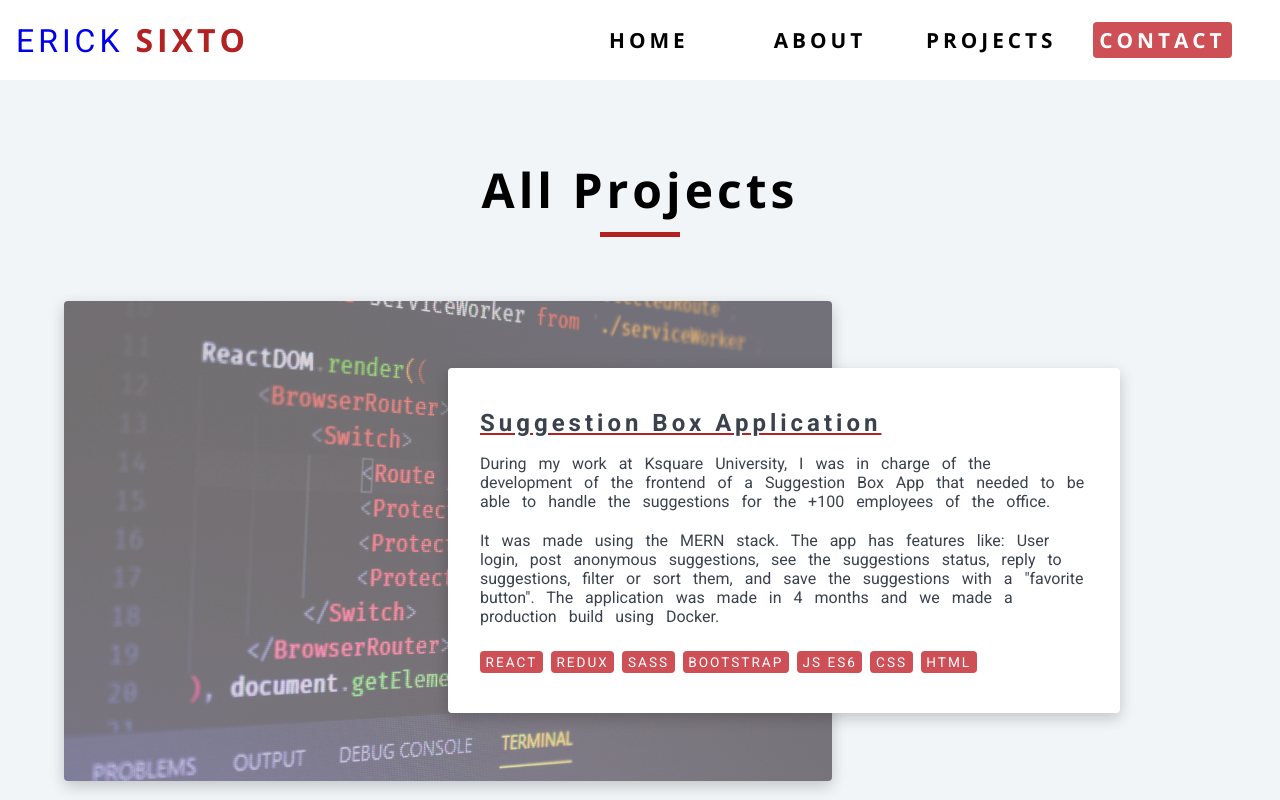
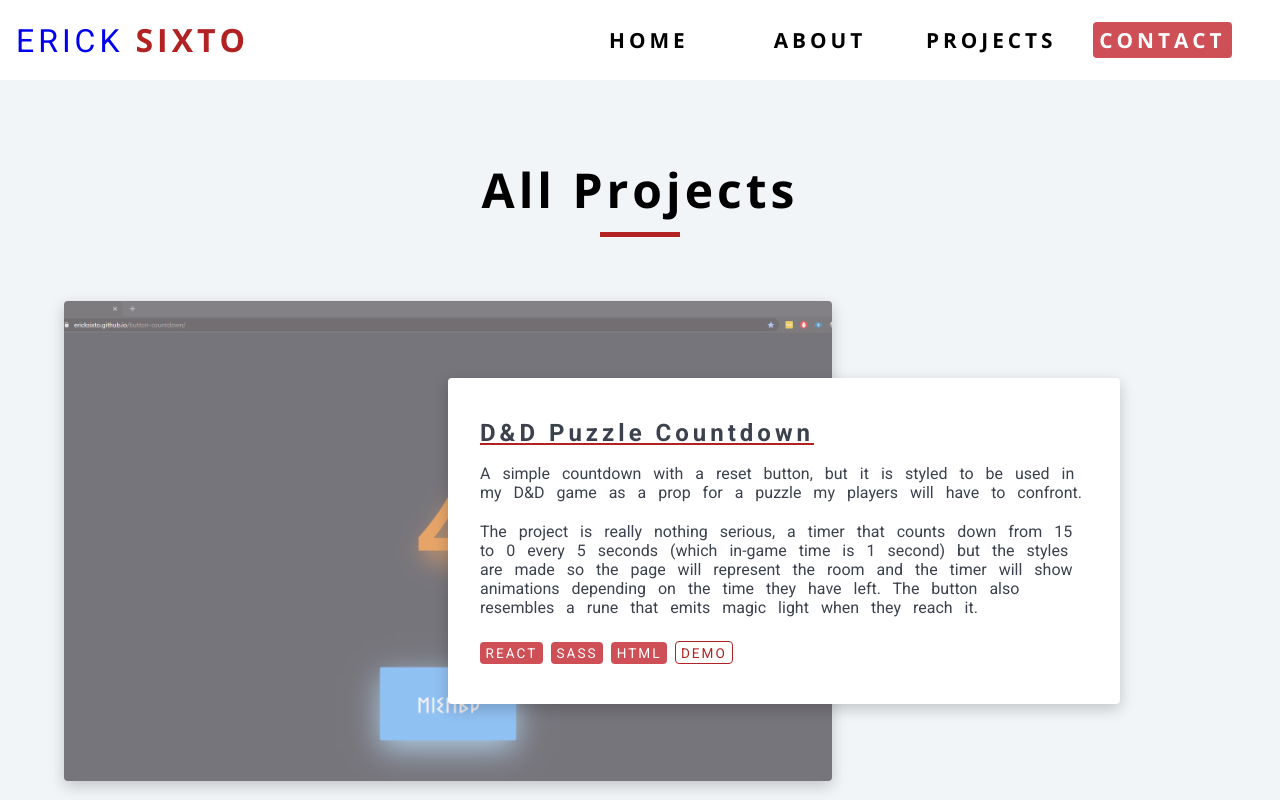
Before and after one commit to Ksquare-University/ericksixto-porftoliopage, a React (Create React App) app: page /ericksixto-porftoliopage/projects in a window 1280 px wide. Shown: the top 800 px of the page. Built offline with nearby package versions, Linux system fonts and the light colour scheme.

Commit message:
Project added

```diff
--- a/src/App.scss
+++ b/src/App.scss
@@ -50,6 +50,20 @@ h4 {
   background: $color-primary-light;
   margin-right: 0.5rem;
   padding: 0.2rem 0.35rem;
+  border-radius: 0.25rem;
+  text-transform: uppercase;
+  letter-spacing: 2px;
+  font-size: 0.85rem;
+  margin-top: 0.3rem;
+}
+
+.stack-skill-demo {
+  color: $color-primary;
+  display: inline-block;
+  background: white;
+  margin-right: 0.5rem;
+  border: 1px solid $color-primary;
+  padding: 0.15rem 0.3rem;
   border-radius: 0.25rem;
   text-transform: uppercase;
   letter-spacing: 2px;
--- a/src/pages/contact.jsx
+++ b/src/pages/contact.jsx
@@ -1,4 +1,4 @@
-import React from "react";
+import React, { useState } from "react";
 import ReactTooltip from "react-tooltip";
 
 import "./contact.styles.scss";
--- a/src/pages/projects.jsx
+++ b/src/pages/projects.jsx
@@ -6,6 +6,7 @@ import Hangman from "../images/Hangman.jpg";
 import reactproject from "../images/reactproject.jpg";
 import Drone from "../images/Drone.jpg";
 import Medal from "../images/Medal.jpg";
+import Countdown from "../images/Countdown.png";
 import "./projects.styles.scss";
 
 const Projects = () => {
@@ -17,6 +18,48 @@ const Projects = () => {
           <div className="underline" />
         </div>
         <div className="section-center projects-center">
+          <article className="project" id="puzzle-countdown">
+            <div className="project-img">
+              <img src={Countdown} alt="Puzzle Countdown" />
+            </div>
+            <div className="project-info">
+              <h3 className="project-title">D&D Puzzle Countdown</h3>
+
+              <p className="project-description">
+                A simple countdown with a reset button, but it is styled to be
+                used in my D&D game as a prop for a puzzle my players will have
+                to confront.
+              </p>
+              <p className="project-description">
+                The project is really nothing serious, a timer that counts down
+                from 15 to 0 every 5 seconds (which in-game time is 1 second)
+                but the styles are made so the page will represent the room and
+                the timer will show animations depending on the time they have
+                left. The button also resembles a rune that emits magic light
+                when they reach it.
+              </p>
+
+              <div className=" project-stack">
+                <span className="stack-skill">React</span>
+                <span className="stack-skill">SASS</span>
+                <span className="stack-skill">HTML</span>
+                <a
+                  href="https://ericksixto.github.io/button-countdown/"
+                  className="stack-skill-demo"
+                  target="_blank"
+                  rel="noopener noreferrer"
+                >
+                  DEMO
+                </a>
+              </div>
+
+              {/* <div className="project-links">
+                <a href="https://www.google.com">
+                  <VscGithub />
+                </a>
+              </div> */}
+            </div>
+          </article>
           <article className="project" id="suggestion-box">
             <div className="project-img">
               <img src={reactproject} alt="react project" />
```
Also changed, not shown: src/images/Countdown.png (added).
